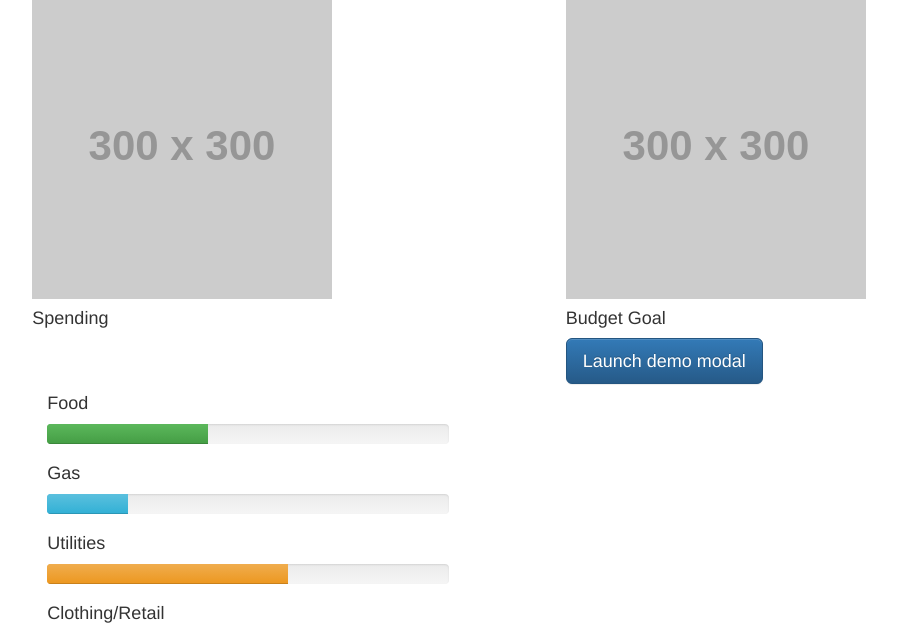
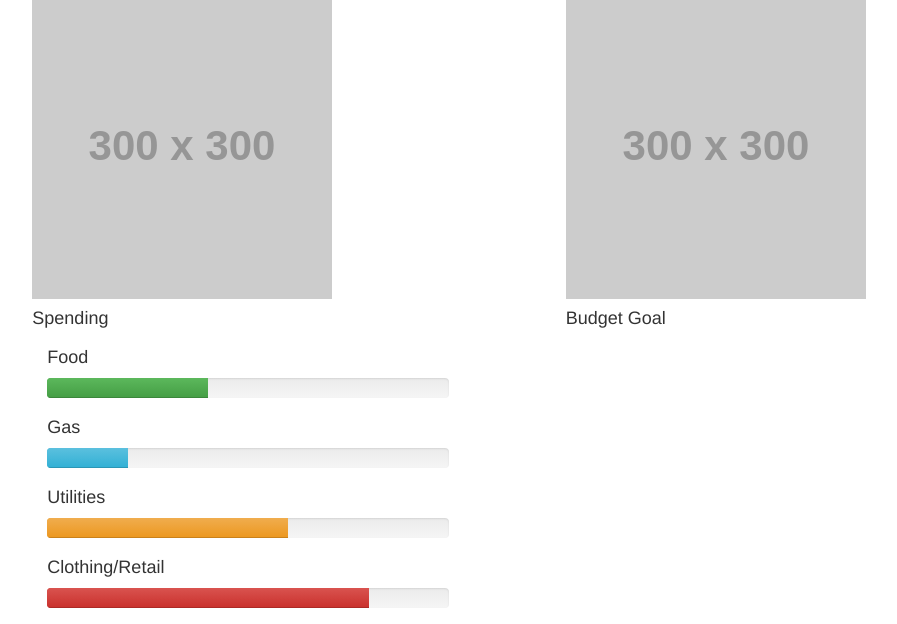
Before and after one commit to BenDoan/CodeOne2014, a Python web app: template templates/index.html in a window 1280 px wide. Shown: the part 131-755 px from the top of the page, without its empty margins (196-1093 px from the left). Run offline with Jinja, Linux system fonts and the light colour scheme; the template is opened without the code that fills it, so the values that code supplies are empty; grey boxes labelled with a size stand in for pictures from a placeholder-image service; some libraries are stand-ins or nearby versions.

Commit message:
Gets rid of modal because we are using a seperate page

```diff
--- a/templates/index.html
+++ b/templates/index.html
@@ -70,29 +70,6 @@
 	    <!--Modal presentation of the edit screen to be used in place of the awesome flipping
 -->
 
-<!-- Button trigger modal -->
-<button class="btn btn-primary btn-lg" data-toggle="modal" data-target="#myModal">
-  Launch demo modal
-</button>
-
-<!-- Modal -->
-<div class="modal fade" id="myModal" tabindex="-1" role="dialog" aria-labelledby="myModalLabel" aria-hidden="true">
-  <div class="modal-dialog">
-    <div class="modal-content">
-      <div class="modal-header">
-        <button type="button" class="close" data-dismiss="modal"><span aria-hidden="true">&times;</span><span class="sr-only">Close</span></button>
-        <h4 class="modal-title" id="myModalLabel">Modal title</h4>
-      </div>
-      <div class="modal-body">
-        ...
-      </div>
-      <div class="modal-footer">
-        <button type="button" class="btn btn-default" data-dismiss="modal">Close</button>
-        <button type="button" class="btn btn-primary">Save changes</button>
-      </div>
-    </div>
-  </div>
-</div>
             </div>
           </div>
         <div class="col-xs-6 col-sm-5 placeholder">
```
Also changed, not shown: 1 other file.
